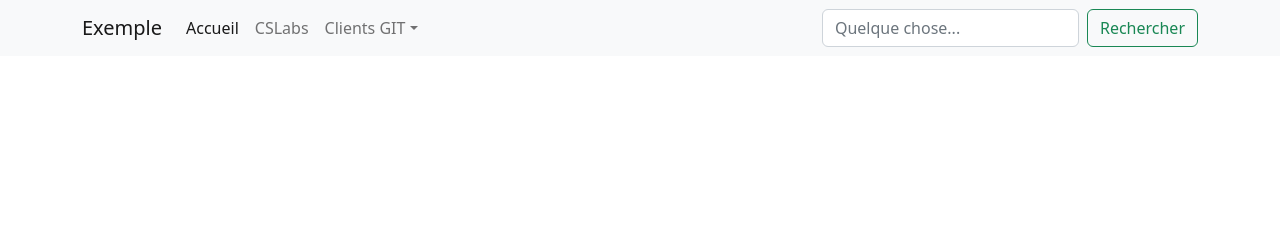
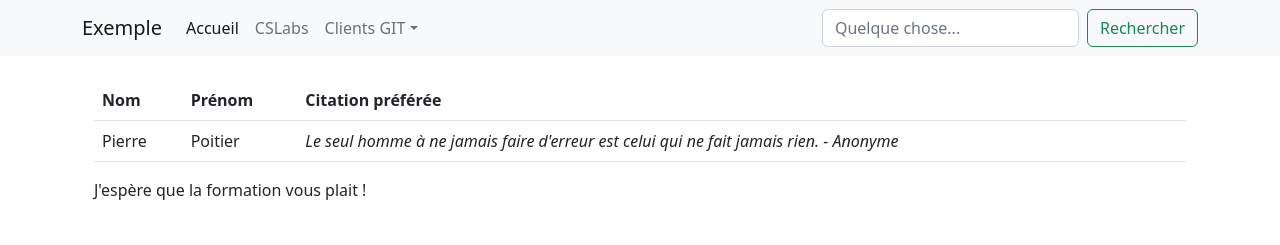
Before and after one commit to ppoitier/formation-git-cslabs-2023, a plain HTML site: page index.html in a window 1280 px wide. Drawn offline with nearby package versions, Linux system fonts and the light colour scheme.

Commit message:
Add content to main page

```diff
--- a/index.html
+++ b/index.html
@@ -51,6 +51,33 @@
   </header>
   <main>
 
+    <div class="container p-4">
+        <div class="table-responsive">
+            <table class="table">
+                <thead>
+                    <tr>
+                        <th scope="col">Nom</th>
+                        <th scope="col">Prénom</th>
+                        <th scope="col">Citation préférée</th>
+                    </tr>
+                </thead>
+                <tbody>
+
+                    <tr class="">
+                        <td scope="row">Pierre</td>
+                        <td>Poitier</td>
+                        <td><cite>Le seul homme à ne jamais faire d'erreur est celui qui ne fait jamais rien. - Anonyme</cite></td>
+                    </tr>
+
+                </tbody>
+            </table>
+        </div>
+
+        <p>
+            J'espère que la formation vous plait !
+        </p>
+    </div>
+
   </main>
   <footer>
     <!-- place footer here -->
```
Also changed, not shown: 1 other file.
